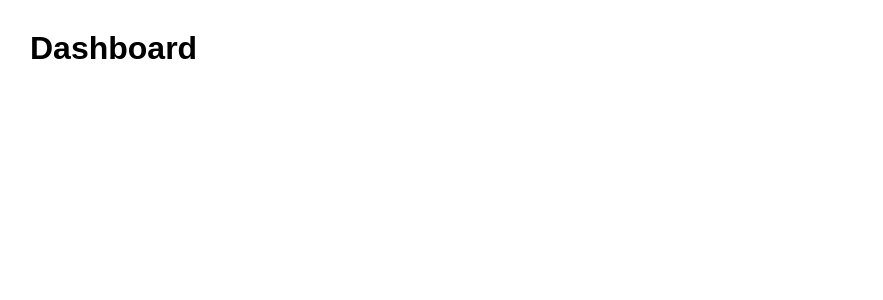
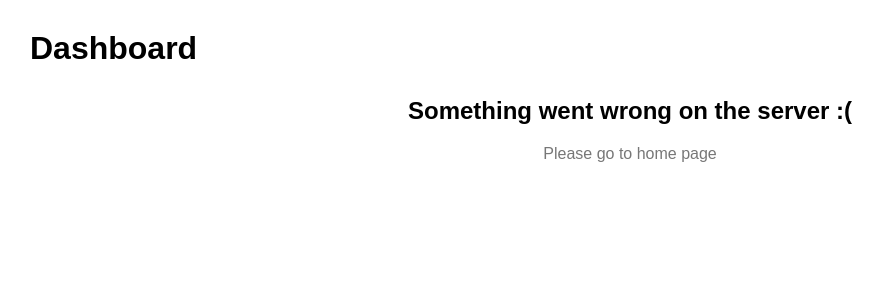
Before and after one commit to nelsonoftrafalgar/react-redux-crud, a React (Create React App) app: page /500 in a window 1280 px wide. Before the commit this address had no page. Shown: the top 300 px of the page, without its empty margins (10-893 px from the left). Built offline with nearby package versions, Linux system fonts and the light colour scheme.

Commit message:
add error handling

```diff
--- a/src/App.tsx
+++ b/src/App.tsx
@@ -2,16 +2,19 @@ import { Route, Routes } from 'react-router-dom'
 
 import AddUser from 'components/AddUser'
 import EditUser from 'components/EditUser'
+import ErrorPage from 'components/ErrorPage'
 import UserList from 'components/UserList'
+import { dictionary } from 'dictionary'
 
 function App() {
 	return (
 		<div className='app'>
-			<h1 className='title'>Dashboard</h1>
+			<h1 className='title'>{dictionary.app.header}</h1>
 			<Routes>
 				<Route path='/' element={<UserList />} />
 				<Route path='/add' element={<AddUser />} />
 				<Route path='/edit/:id' element={<EditUser />} />
+				<Route path='/500' element={<ErrorPage />} />
 			</Routes>
 		</div>
 	)
--- a/src/components/AddUser.tsx
+++ b/src/components/AddUser.tsx
@@ -1,15 +1,15 @@
 import { TUserFormData, useCreateUserMutation } from 'api'
 
+import FlowManager from 'components/FlowManager'
 import Input from 'components/Input'
 import { dictionary } from 'dictionary'
-import { useEffect } from 'react'
 import { useForm } from 'react-hook-form'
 import { useNavigate } from 'react-router-dom'
 import { validationSchema } from 'validationSchema'
 import { yupResolver } from '@hookform/resolvers/yup'
 
 const AddUser = () => {
-	const [createUser, { isUninitialized, isSuccess }] = useCreateUserMutation()
+	const [createUser, { isUninitialized, isSuccess, isError, isLoading }] = useCreateUserMutation()
 	const navigate = useNavigate()
 	const {
 		register,
@@ -21,11 +21,8 @@ const AddUser = () => {
 		createUser(data)
 	}
 
-	useEffect(() => {
-		if (isSuccess && !isUninitialized) navigate('/')
-	}, [isSuccess, isUninitialized, navigate])
-
 	return (
+		<FlowManager goToError={isError} goToHome={isSuccess && !isUninitialized}>
 			<div className='form-wrapper'>
 				<div className='form-header'>
 					<h2>{dictionary.addForm.header}</h2>
@@ -57,12 +54,13 @@ const AddUser = () => {
 						<button onClick={() => navigate('/')} className='cancel'>
 							{dictionary.addForm.cancel}
 						</button>
-					<button type='submit' className='submit'>
-						{dictionary.addForm.submit}
+						<button disabled={isLoading} type='submit' className='submit'>
+							{isLoading ? dictionary.app.loading : dictionary.addForm.submit}
 						</button>
 					</div>
 				</form>
 			</div>
+		</FlowManager>
 	)
 }
 
--- a/src/components/DeleteModal.tsx
+++ b/src/components/DeleteModal.tsx
@@ -1,6 +1,8 @@
 import { Dispatch, FC, SetStateAction, useEffect } from 'react'
 import { TDeleteUser, useDeleteUserMutation } from 'api'
 
+import FlowManager from 'components/FlowManager'
+import Loader from 'components/Loader'
 import { dictionary } from 'dictionary'
 
 interface IProps {
@@ -9,15 +11,21 @@ interface IProps {
 }
 
 const DeleteModal: FC<IProps> = ({ deleteUser, setDeleteUser }) => {
-	const [handleDeleteUser, { isSuccess, isUninitialized }] = useDeleteUserMutation()
+	const [handleDeleteUser, { isSuccess, isUninitialized, isLoading, isError }] =
+		useDeleteUserMutation()
 
 	useEffect(() => {
 		if (isSuccess && !isUninitialized) setDeleteUser(null)
 	}, [isSuccess, isUninitialized, setDeleteUser])
 
 	return (
+		<FlowManager goToError={isError}>
 			<div className='delete-modal-wrapper'>
 				<div className='delete-modal'>
+					{isLoading ? (
+						<Loader />
+					) : (
+						<>
 							<div className='delete-modal-header'>
 								<h2>{dictionary.deleteModal.header}</h2>
 							</div>
@@ -35,8 +43,11 @@ const DeleteModal: FC<IProps> = ({ deleteUser, setDeleteUser }) => {
 									{dictionary.deleteModal.delete}
 								</button>
 							</div>
+						</>
+					)}
 				</div>
 			</div>
+		</FlowManager>
 	)
 }
 
--- a/src/components/EditUser.tsx
+++ b/src/components/EditUser.tsx
@@ -1,6 +1,7 @@
 import { IUser, TUserFormData, useGetUsersQuery, useUpdateUserMutation } from 'api'
 import { useNavigate, useParams } from 'react-router-dom'
 
+import FlowManager from 'components/FlowManager'
 import Input from 'components/Input'
 import { dictionary } from 'dictionary'
 import { useEffect } from 'react'
@@ -9,7 +10,7 @@ import { validationSchema } from 'validationSchema'
 import { yupResolver } from '@hookform/resolvers/yup'
 
 const EditUser = () => {
-	const [updateUser, { isUninitialized, isSuccess }] = useUpdateUserMutation()
+	const [updateUser, { isUninitialized, isSuccess, isError, isLoading }] = useUpdateUserMutation()
 	const navigate = useNavigate()
 	const params = useParams()
 	const {
@@ -35,11 +36,8 @@ const EditUser = () => {
 		updateUser({ ...data, id: params.id! })
 	}
 
-	useEffect(() => {
-		if (isSuccess && !isUninitialized) navigate('/')
-	}, [isSuccess, isUninitialized, navigate])
-
 	return (
+		<FlowManager goToError={isError} goToHome={isSuccess && !isUninitialized}>
 			<div className='form-wrapper'>
 				<div className='form-header'>
 					<h2>{dictionary.editForm.header}</h2>
@@ -72,11 +70,12 @@ const EditUser = () => {
 							{dictionary.editForm.cancel}
 						</button>
 						<button type='submit' className='submit'>
-						{dictionary.editForm.submit}
+							{isLoading ? dictionary.app.loading : dictionary.addForm.submit}
 						</button>
 					</div>
 				</form>
 			</div>
+		</FlowManager>
 	)
 }
 
--- /dev/null
+++ b/src/components/ErrorPage.tsx
@@ -0,0 +1,15 @@
+import { Link } from 'react-router-dom'
+import { dictionary } from 'dictionary'
+
+const ErrorPage = () => {
+	return (
+		<div className='error-wrapper'>
+			<h2 className='error-message'>{dictionary.error.header}</h2>
+			<Link className='error-link' to='/'>
+				{dictionary.error.link}
+			</Link>
+		</div>
+	)
+}
+
+export default ErrorPage
--- /dev/null
+++ b/src/components/FlowManager.tsx
@@ -0,0 +1,27 @@
+import { FC, useEffect } from 'react'
+
+import Loader from 'components/Loader'
+import { useNavigate } from 'react-router-dom'
+
+interface IProps {
+	goToError?: boolean
+	goToHome?: boolean
+	showLoader?: boolean
+}
+
+const FlowManager: FC<IProps> = ({ goToError, goToHome, showLoader, children }) => {
+	const navigate = useNavigate()
+
+	useEffect(() => {
+		if (goToHome) navigate('/')
+		if (goToError) navigate('/500')
+	}, [goToError, goToHome, navigate])
+
+	if (showLoader) {
+		return <Loader />
+	}
+
+	return <>{children}</>
+}
+
+export default FlowManager
--- a/src/components/UserList.tsx
+++ b/src/components/UserList.tsx
@@ -3,14 +3,14 @@ import { IUser, TDeleteUser, useGetUsersQuery } from 'api'
 import { useMemo, useState } from 'react'
 
 import DeleteModal from 'components/DeleteModal'
-import Loader from 'components/Loader'
+import FlowManager from 'components/FlowManager'
 import { dictionary } from 'dictionary'
 import { useNavigate } from 'react-router-dom'
 
 const UserList = () => {
 	const [deleteUser, setDeleteUser] = useState<TDeleteUser | null>(null)
 	const navigate = useNavigate()
-	const { data: users, isLoading } = useGetUsersQuery()
+	const { data: users, isLoading, isError } = useGetUsersQuery()
 	const data = useMemo(() => users || [], [users])
 	const columns = useMemo<Column<IUser>[]>(() => {
 		return [
@@ -78,11 +78,8 @@ const UserList = () => {
 		useSortBy
 	)
 
-	if (isLoading) {
-		return <Loader />
-	}
-
 	return (
+		<FlowManager goToError={isError} showLoader={isLoading}>
 			<div className='user-list-wrapper'>
 				<div className='user-list-header'>
 					<h2>{dictionary.userList.header}</h2>
@@ -118,6 +115,7 @@ const UserList = () => {
 				</div>
 				{deleteUser && <DeleteModal deleteUser={deleteUser} setDeleteUser={setDeleteUser} />}
 			</div>
+		</FlowManager>
 	)
 }
 
--- a/src/dictionary.ts
+++ b/src/dictionary.ts
@@ -1,4 +1,12 @@
 export const dictionary = {
+	app: {
+		header: 'Dashboard',
+		loading: 'Loading...',
+	},
+	error: {
+		header: 'Something went wrong on the server :(',
+		link: 'Please go to home page',
+	},
 	deleteModal: {
 		header: 'Delete',
 		message: 'Do you want to delete user: ',
--- /dev/null
+++ b/src/styles/error.scss
@@ -0,0 +1,16 @@
+.error-wrapper {
+	display: flex;
+	justify-content: center;
+	align-items: center;
+	flex-direction: column;
+}
+
+.error-message {
+	text-align: center;
+}
+
+.error-link {
+	margin-top: 20px;
+	text-decoration: none;
+	color: #777;
+}
--- a/src/styles/index.scss
+++ b/src/styles/index.scss
@@ -3,3 +3,4 @@
 @import 'userList';
 @import 'userForm';
 @import 'loader';
+@import 'error';
```
Lines whose indentation alone changed are shown as unchanged.
